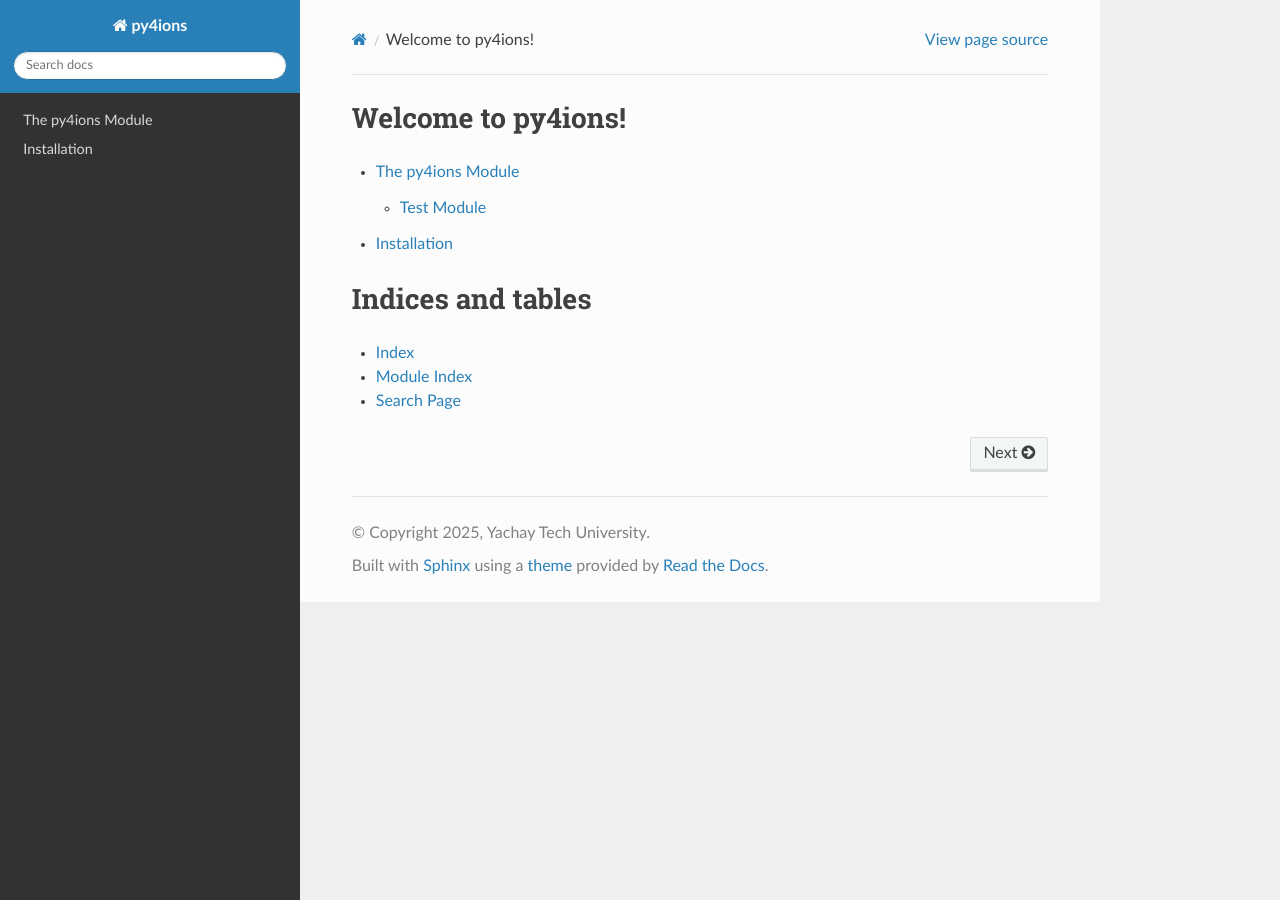
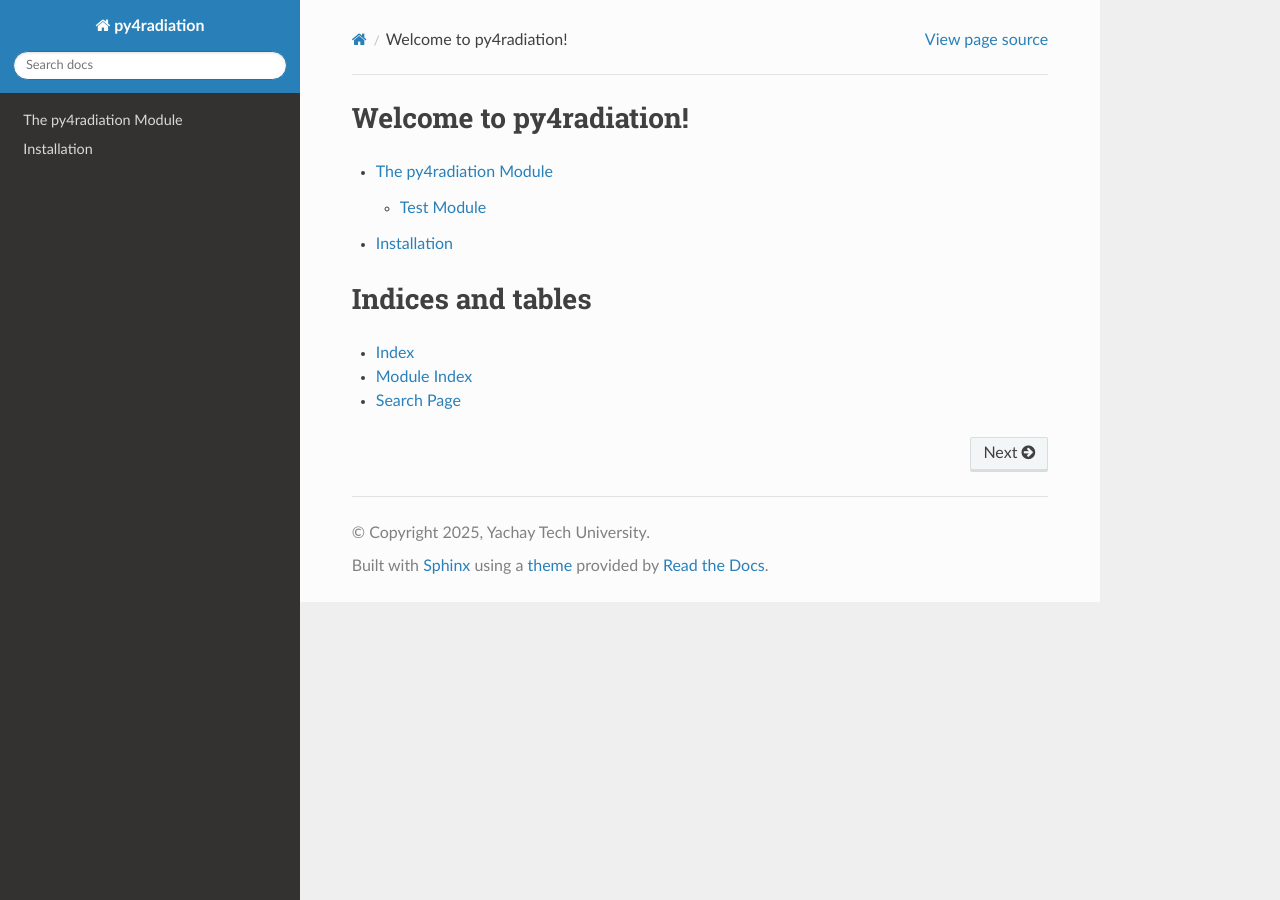
Before and after one commit to cPhysPlus/py4ions, a Sphinx documentation site: the page built from docs/source/index.rst, in a window 1280 px wide. Built offline with Sphinx 7.4.7 and the Read the Docs theme 3.1.0, drawn with Linux system fonts in a browser that asks for light colours; pages that are not in the unit, such as notebooks, are missing from menus.

Commit message:
updated name to py4radiation

```diff
--- a/docs/source/conf.py
+++ b/docs/source/conf.py
@@ -5,7 +5,7 @@ import sys
 # Path for extensions
 sys.path.insert(0, os.path.abspath('../..'))
 
-project = 'py4ions'
+project = 'py4radiation'
 copyright = '2025, Yachay Tech University'
 author = 'D. Villarruel, W. E. Banda-Barragan, B. Casavecchia'
 
--- a/docs/source/index.rst
+++ b/docs/source/index.rst
@@ -1,12 +1,12 @@
-.. py4ions documentation...
+.. py4radiation documentation...
 
-Welcome to py4ions!
+Welcome to py4radiation!
 ============================================
 
 .. toctree::
    :maxdepth: 2
 
-   py4ions
+   py4radiation
    installation
    annotated_example
    frequently_asked_questions
--- a/docs/source/py4ions.rst
+++ b/docs/source/py4radiation.rst
@@ -1,7 +1,7 @@
-The py4ions Module
+The py4radiation Module
 ===========
 
-.. automodule:: py4ions
+.. automodule:: py4radiation
    :members:
    :undoc-members:
    :show-inheritance:
@@ -9,7 +9,7 @@ The py4ions Module
 Test Module
 -----------
 
-.. automodule:: py4ions.test_module
+.. automodule:: py4radiation.test_module
    :members:
    :undoc-members:
    :show-inheritance:
--- a/setup.py
+++ b/setup.py
@@ -2,7 +2,7 @@
 from setuptools import setup, find_packages
 
 setup(
-    name='py4ions',
+    name='py4radiation',
     version='0.1.0-beta1',
     packages=find_packages(),
     install_requires=[],
```
Also changed, not shown: py4radiation/__init__.py (renamed from py4ions/__init__.py), 4 other files.
